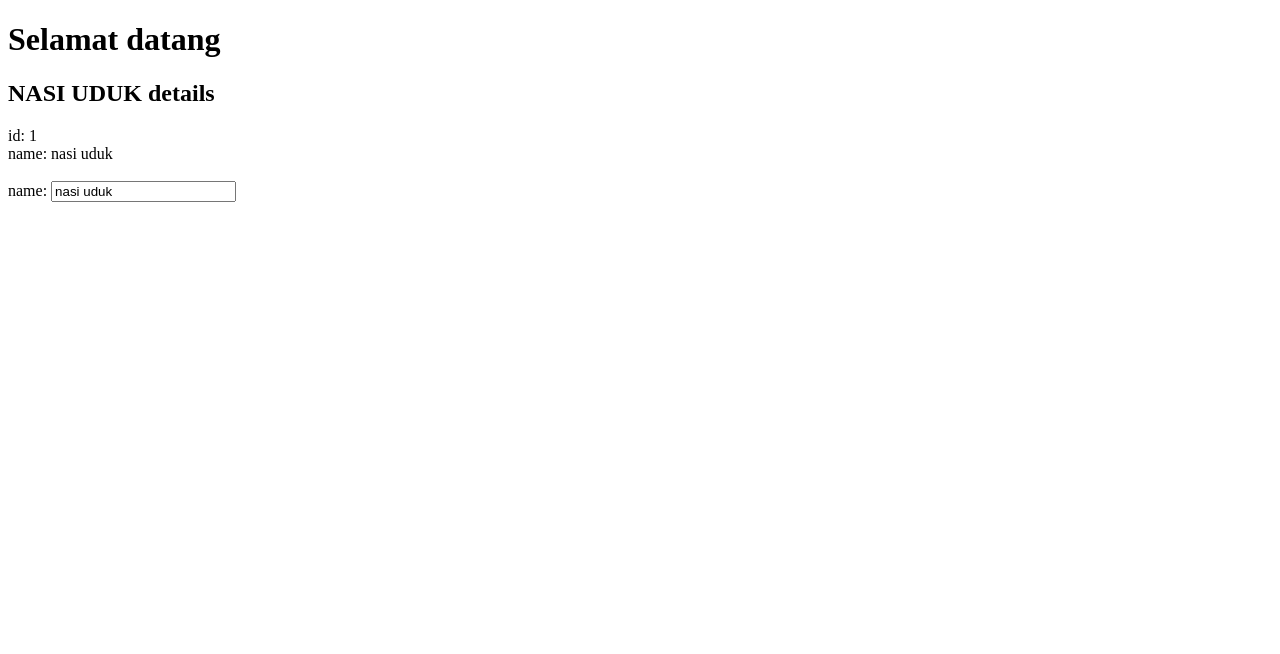
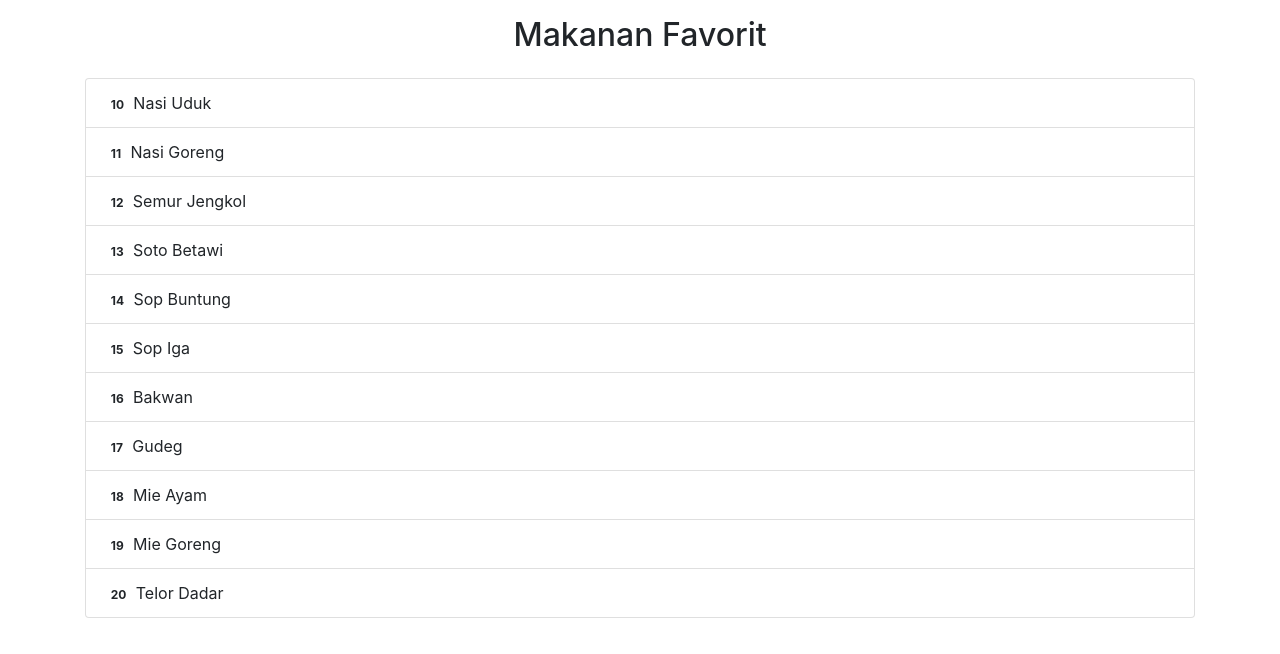
Before and after one commit to geraldprambudi/Tutorial-Angular-2019, an Angular app: page / in a window 1280 px wide. Shown: the top 654 px of the page. Built offline with nearby package versions, Linux system fonts and the light colour scheme.

Commit message:
#4 tampilkan data dan form edit data binding with bootstrap

```diff
--- a/src/app/app.component.html
+++ b/src/app/app.component.html
@@ -1,2 +1,2 @@
-<h1>Selamat datang</h1>
+<!-- <h1>Selamat datang</h1> -->
 <app-food></app-food>
--- a/src/app/food/food.component.css
+++ b/src/app/food/food.component.css
@@ -0,0 +1,17 @@
+.container {
+  text-transform: capitalize;
+}
+
+.lapers li {
+  cursor: pointer;
+}
+
+.lapers li:hover {
+  color: #fff;
+  background-color: #e74c3c;
+}
+
+.lapers li.selected:hover {
+  background-color: #3498db;
+  color: white;
+}
--- a/src/app/food/food.component.html
+++ b/src/app/food/food.component.html
@@ -1,9 +1,44 @@
-<h2>{{laper.name|uppercase}} details</h2>
-<div><span>id: {{laper.id}}</span></div>
-<div><span>name: {{laper.name}}</span></div>
-<br>
-<div>
-	<label>name:
-		<input [(ngModel)]="laper.name" placeholder="name"/>
-	</label>
+<!-- tampilan tanpa menggunakan bootstrap -->
+<!-- <h2>Makanan Favoritku</h2>
+<ul class="lapers">
+  <li *ngFor="let laper of lapers" [class.selected]="laper === selectedLaper" (click)="onSelect(laper)">
+    <span class="badge">{{laper.id}}</span> {{laper.name}}
+  </li>
+</ul>
+
+<div *ngIf="selectedLaper">
+	<h2>{{ selectedLaper.name | uppercase }} Favoritku</h2>
+	<div><span>id: </span>{{ selectedLaper.id }}</div>
+	<div>
+		<label>name:
+			<input [(ngModel)]="selectedLaper.name" placeholder="name"/>
+		</label>
+	</div>
+</div> -->
+
+<!-- tampilan menggunakan bootstrap 4 -->
+<div class="container">
+	<h2 class="p-3 text-center">Makanan Favorit</h2>
+	<ul class="list-group lapers">
+	  	<li class="list-group-item" *ngFor="let laper of lapers" [class.selected]="laper === selectedLaper" (click)="onSelect(laper)">
+			<span class="badge">{{laper.id}}</span>
+			{{laper.name}}
+		</li>
+	</ul>
+
+	<div class="pt-3 pl-4" *ngIf="selectedLaper">
+	  <h5 class="text-center">{{selectedLaper.name | uppercase}} Adalah Favoritku</h5>
+		<div class="form-group row">
+		  	<span>ID</span>
+		  	<div class="col-6 col-sm-9">
+		  		<p class="font-weight-bold">{{selectedLaper.id}}</p>
+		  	</div>
+		</div>
+	  	<div class="form-group row">
+		    <label>Name</label>
+		    <div class="col">
+		      <input class="form-control" [(ngModel)]="selectedLaper.name" placeholder="name" />
+		    </div>
+	  	</div>
+	</div>
 </div>
--- a/src/app/food/food.component.ts
+++ b/src/app/food/food.component.ts
@@ -1,5 +1,7 @@
 import { Component, OnInit } from '@angular/core';
 import { Foods } from '../foods'; // tambahkan ini import foods.ts
+import { LAPERS } from '../makanan-indo'; // tambahkan ini dari makanan-indo.ts
+
 
 @Component({
   selector: 'app-food',
@@ -8,17 +10,15 @@ import { Foods } from '../foods'; // tambahkan ini import foods.ts
 })
 export class FoodComponent implements OnInit {
 
-	/**** tambahkan data nya disini. laper yang bakal kita panggil variabel
-	      untuk di food.component.html
-	*****/
-	laper: Foods = {
-		id: 1,
-		name: 'nasi uduk'
-	};
-	/****
-		end data
-	*****/
+	lapers = LAPERS; // ambil variabel LAPERS dari makanan-indo.ts
 
+	// tambahkan yang dibawah ini ya
+	selectedLaper: Foods; // Foods diambil dari foods.ts
+
+	// laper diambil dari *ngFor food.component.html
+	onSelect(laper: Foods): void {
+		this.selectedLaper = laper;
+	}
 
   constructor() { }
 
--- /dev/null
+++ b/src/app/makanan-indo.ts
@@ -0,0 +1,15 @@
+import { Foods } from './foods';
+
+export const LAPERS: Foods[] = [
+	{ id: 10, name: 'nasi uduk' },
+	{ id: 11, name: 'nasi goreng' },
+	{ id: 12, name: 'semur jengkol' },
+	{ id: 13, name: 'soto betawi' },
+	{ id: 14, name: 'sop buntung' },
+	{ id: 15, name: 'sop iga' },
+	{ id: 16, name: 'bakwan' },
+	{ id: 17, name: 'gudeg' },
+	{ id: 18, name: 'mie ayam' },
+	{ id: 19, name: 'mie goreng' },
+	{ id: 20, name: 'telor dadar' }
+];
--- a/src/index.html
+++ b/src/index.html
@@ -6,8 +6,10 @@
   <base href="/">
   <meta name="viewport" content="width=device-width, initial-scale=1">
   <link rel="icon" type="image/x-icon" href="favicon.ico">
+  <!-- tambahkan bootstrap -->
+  <link rel="stylesheet" href="https://maxcdn.bootstrapcdn.com/bootstrap/4.0.0/css/bootstrap.min.css">
 </head>
 <body>
-  <app-root></app-root>
+<app-root></app-root>
 </body>
 </html>
```
